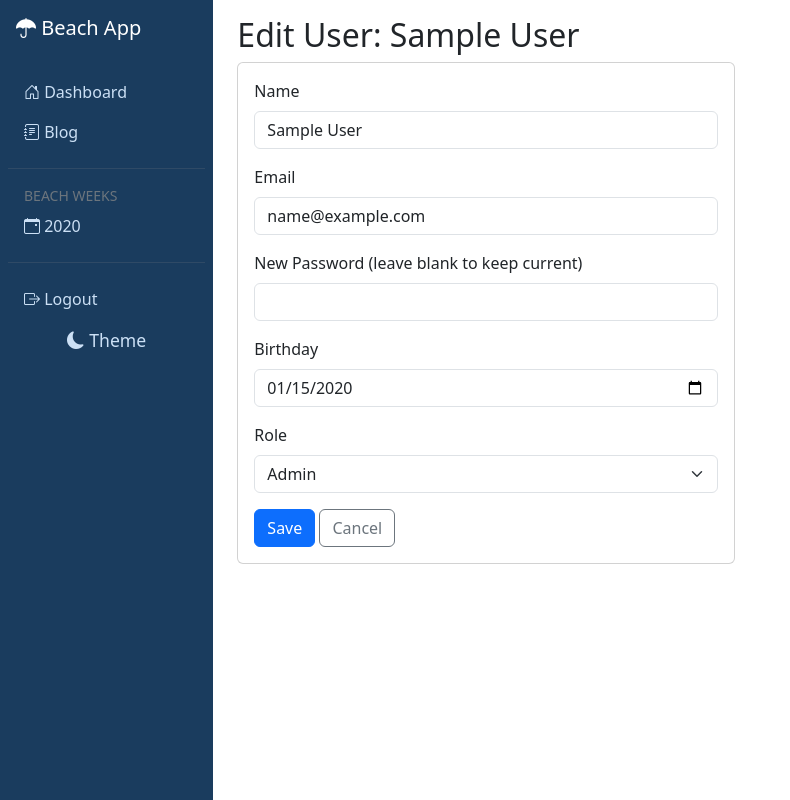
After one commit to JamesMoore2090/beach-app-, a Flask app: template app/templates/admin/edit_user.html in a window 1280 px wide. The commit adds this page. Shown: the whole page, without its empty margins (0-790 px from the left). Run offline with Flask 3, Linux system fonts and the light colour scheme; tables that the repository leaves empty hold one stand-in row (values such as "Sample post"); the template is opened without the code that fills it: values that come from a table or form of the project are taken from there, most other values are stand-ins (such as "Sample title", 1, 10 or a date in 2020).

Commit message:
Add admin edit and delete user functionality
Admin can edit user name, email, password, birthday, and role.
Admin can delete users but cannot delete themselves. Confirmation
dialog on delete. 60 tests passing.

Co-Authored-By: Claude Opus 4.6 (1M context) <noreply@anthropic.com>

```diff
--- /dev/null
+++ b/app/templates/admin/edit_user.html
@@ -0,0 +1,42 @@
+{% extends "layout.html" %}
+{% block title %}Edit User - Beach App{% endblock %}
+
+{% block content %}
+<h2>Edit User: {{ user.name }}</h2>
+<div class="row">
+    <div class="col-md-6">
+        <div class="card">
+            <div class="card-body">
+                <form method="POST">
+                    <div class="mb-3">
+                        <label for="name" class="form-label">Name</label>
+                        <input type="text" class="form-control" id="name" name="name" value="{{ user.name }}" required>
+                    </div>
+                    <div class="mb-3">
+                        <label for="email" class="form-label">Email</label>
+                        <input type="email" class="form-control" id="email" name="email" value="{{ user.email }}" required>
+                    </div>
+                    <div class="mb-3">
+                        <label for="password" class="form-label">New Password (leave blank to keep current)</label>
+                        <input type="password" class="form-control" id="password" name="password">
+                    </div>
+                    <div class="mb-3">
+                        <label for="birthday" class="form-label">Birthday</label>
+                        <input type="date" class="form-control" id="birthday" name="birthday"
+                               value="{{ user.birthday.isoformat() if user.birthday else '' }}">
+                    </div>
+                    <div class="mb-3">
+                        <label for="role" class="form-label">Role</label>
+                        <select class="form-select" id="role" name="role">
+                            <option value="user" {{ 'selected' if user.role == 'user' }}>User</option>
+                            <option value="admin" {{ 'selected' if user.role == 'admin' }}>Admin</option>
+                        </select>
+                    </div>
+                    <button type="submit" class="btn btn-primary">Save</button>
+                    <a href="{{ url_for('admin.admin_home') }}" class="btn btn-outline-secondary">Cancel</a>
+                </form>
+            </div>
+        </div>
+    </div>
+</div>
+{% endblock %}
```
Also changed, not shown: app/admin/routes.py (+44 -0 lines), app/templates/admin/home.html (+11 -1 lines), tests/test_admin.py (+51 -1 lines).
